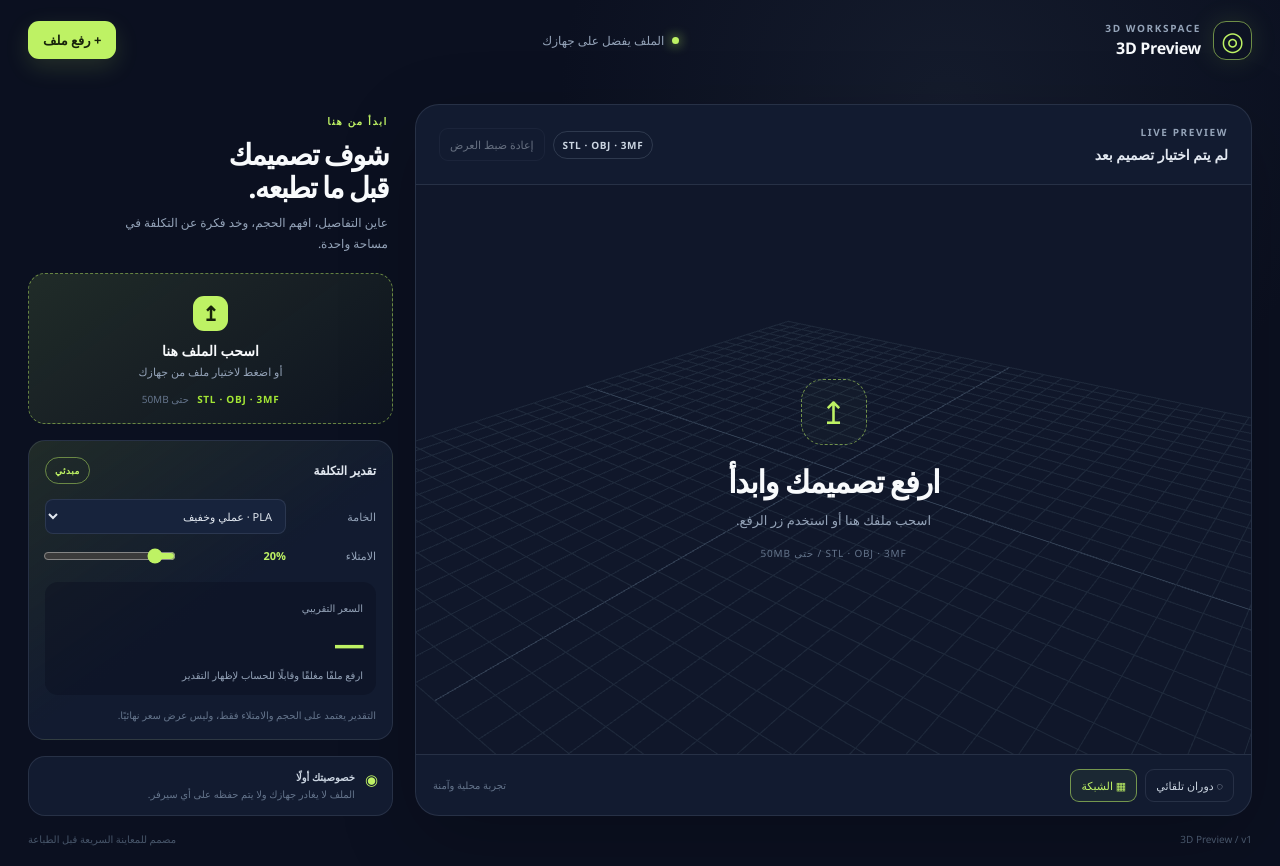
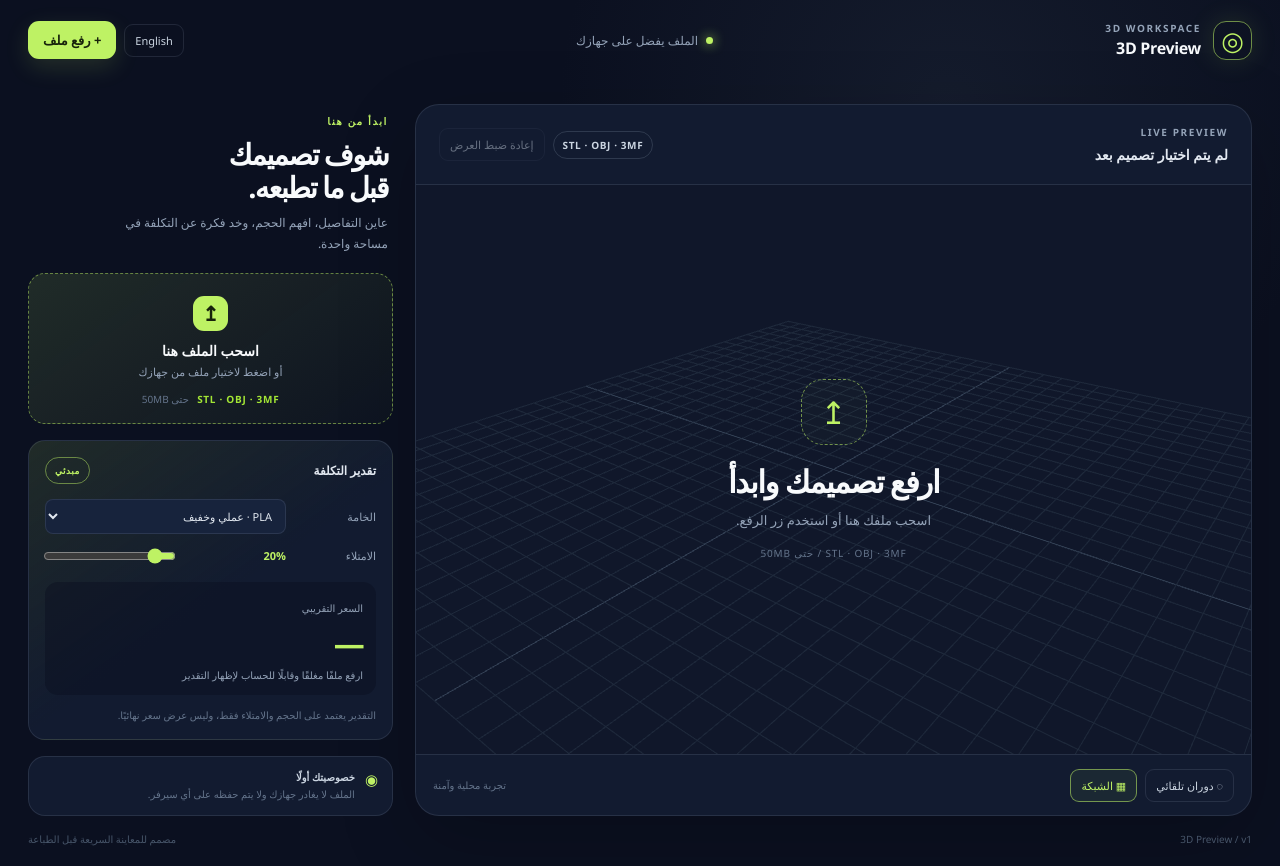
Before and after one commit to muhamaadessam/mojassam-3d, a Next.js app: page / in a window 1280 px wide. Built offline with nearby package versions, Linux system fonts and the light colour scheme.

Commit message:
Add Arabic and English UI

```diff
--- a/app/globals.css
+++ b/app/globals.css
@@ -14,6 +14,7 @@ button:disabled { cursor: not-allowed; opacity: .45; }
 .eyebrow { margin: 0; color: var(--color-text-muted); font-size: 10px; font-weight: 800; letter-spacing: .16em; text-transform: uppercase; }
 .accent { color: var(--color-brand); }
 .topbar-note { display: flex; align-items: center; gap: 8px; color: var(--color-text-muted); font-size: 12px; }
+.topbar-actions { display: flex; align-items: center; gap: 8px; }
 .online-dot { width: 7px; height: 7px; border-radius: 50%; background: var(--color-brand); box-shadow: 0 0 12px var(--color-brand); }
 .primary-button { border: 0; border-radius: 11px; padding: 12px 17px; background: var(--color-brand); color: var(--color-brand-ink); font-weight: 800; box-shadow: var(--shadow-brand); }
 .primary-button.compact { padding: 10px 15px; font-size: 13px; }
--- a/app/page.tsx
+++ b/app/page.tsx
@@ -11,6 +11,7 @@ type SupportedFormat = 'stl' | 'obj' | '3mf';
 type ViewerState = 'idle' | 'loading' | 'ready' | 'error';
 type MaterialKey = 'pla' | 'petg';
 type UnitKey = 'mm' | 'cm' | 'in';
+type LanguageKey = 'ar' | 'en';
 
 type ModelMetadata = {
   format: SupportedFormat;
@@ -35,6 +36,102 @@ const MATERIALS: Record<MaterialKey, PricingConfig> = {
 };
 const UNIT_FACTORS: Record<UnitKey, number> = { mm: 1, cm: 0.1, in: 1 / 25.4 };
 const UNIT_LABELS: Record<UnitKey, string> = { mm: 'mm', cm: 'cm', in: 'in' };
+const COPY = {
+  ar: {
+    language: 'English',
+    privacyStatus: 'الملف يفضل على جهازك',
+    upload: '+ رفع ملف',
+    noFile: 'لم يتم اختيار تصميم بعد',
+    reset: 'إعادة ضبط العرض',
+    loadingTitle: 'بنجهز المعاينة…',
+    idleTitle: 'ارفع تصميمك وابدأ',
+    loadingBody: 'ثواني ونظهر المجسم هنا.',
+    idleBody: 'اسحب ملفك هنا أو استخدم زر الرفع.',
+    fileLimit: 'STL · OBJ · 3MF / حتى 50MB',
+    stageHint: 'اسحب للتدوير · عجلة الماوس للتكبير · زر يمين للتحريك',
+    autoRotate: '◌ دوران تلقائي',
+    grid: '▦ الشبكة',
+    localSafe: 'تجربة محلية وآمنة',
+    start: 'ابدأ من هنا',
+    heroLine1: 'شوف تصميمك',
+    heroLine2: 'قبل ما تطبعه.',
+    intro: 'عاين التفاصيل، افهم الحجم، وخد فكرة عن التكلفة في مساحة واحدة.',
+    dropTitle: 'اسحب الملف هنا',
+    dropSubtitle: 'أو اضغط لاختيار ملف من جهازك',
+    designData: 'بيانات التصميم',
+    fileSize: 'الحجم',
+    triangles: 'المثلثات',
+    dimensions: 'الأبعاد',
+    unit: 'وحدة القياس',
+    mm: 'ميليمتر (mm)',
+    cm: 'سنتيمتر (cm)',
+    inches: 'بوصة (in)',
+    estimate: 'تقدير التكلفة',
+    preliminary: 'مبدئي',
+    material: 'الخامة',
+    pla: 'PLA · عملي وخفيف',
+    petg: 'PETG · أقوى ومتين',
+    infill: 'الامتلاء',
+    approxPrice: 'السعر التقريبي',
+    weightDetails: (weight: string, rate: string) => `وزن متوقع ${weight} جم · سعر ${rate} ج.م/جم`,
+    noEstimate: 'ارفع ملفًا مغلقًا وقابلًا للحساب لإظهار التقدير',
+    estimateNote: 'التقدير يعتمد على الحجم والامتلاء فقط، وليس عرض سعر نهائيًا.',
+    privacyTitle: 'خصوصيتك أولًا',
+    privacyBody: 'الملف لا يغادر جهازك ولا يتم حفظه على أي سيرفر.',
+    footer: 'مصمم للمعاينة السريعة قبل الطباعة',
+    unsupported: 'الصيغة غير مدعومة. ارفع STL أو OBJ أو 3MF.',
+    tooLarge: 'الملف أكبر من 50MB. جرّب تصدير نسخة أخف.',
+    parseError: 'لم نقدر نقرأ الملف. تأكد أنه ملف 3D سليم ثم جرّب مرة ثانية.',
+    fileClosed: 'ارفع ملفًا مغلقًا وقابلًا للحساب لإظهار التقدير',
+  },
+  en: {
+    language: 'العربية',
+    privacyStatus: 'Your file stays on your device',
+    upload: '+ Upload file',
+    noFile: 'No design selected yet',
+    reset: 'Reset view',
+    loadingTitle: 'Preparing preview…',
+    idleTitle: 'Upload your design',
+    loadingBody: 'We will show the model here in a moment.',
+    idleBody: 'Drop your file here or use the upload button.',
+    fileLimit: 'STL · OBJ · 3MF / up to 50MB',
+    stageHint: 'Drag to orbit · scroll to zoom · right-click to pan',
+    autoRotate: '◌ Auto-rotate',
+    grid: '▦ Grid',
+    localSafe: 'Private and local',
+    start: 'Start here',
+    heroLine1: 'See your design',
+    heroLine2: 'before you print it.',
+    intro: 'Inspect details, understand the size, and get a quick cost estimate in one place.',
+    dropTitle: 'Drop your file here',
+    dropSubtitle: 'or click to choose a file from your device',
+    designData: 'Design data',
+    fileSize: 'File size',
+    triangles: 'Triangles',
+    dimensions: 'Dimensions',
+    unit: 'Measurement unit',
+    mm: 'Millimeters (mm)',
+    cm: 'Centimeters (cm)',
+    inches: 'Inches (in)',
+    estimate: 'Cost estimate',
+    preliminary: 'Preliminary',
+    material: 'Material',
+    pla: 'PLA · practical and light',
+    petg: 'PETG · stronger and durable',
+    infill: 'Infill',
+    approxPrice: 'Estimated price',
+    weightDetails: (weight: string, rate: string) => `Expected weight ${weight} g · Rate ${rate} EGP/g`,
+    noEstimate: 'Upload a closed, measurable file to show an estimate',
+    estimateNote: 'This estimate uses volume and infill only; it is not a final quote.',
+    privacyTitle: 'Privacy first',
+    privacyBody: 'Your file never leaves your device or gets saved to a server.',
+    footer: 'Built for quick checks before printing',
+    unsupported: 'Unsupported format. Upload an STL, OBJ, or 3MF file.',
+    tooLarge: 'The file is larger than 50MB. Try exporting a lighter version.',
+    parseError: 'We could not read this file. Make sure it is a valid 3D file and try again.',
+    fileClosed: 'Upload a closed, measurable file to show an estimate',
+  },
+} as const;
 
 function getThemeColor(token: string) {
   if (typeof document === 'undefined') return '#ffffff';
@@ -53,7 +150,7 @@ function formatBytes(bytes: number) {
 }
 
 function formatNumber(value: number, digits = 1) {
-  return new Intl.NumberFormat('ar-EG', { maximumFractionDigits: digits }).format(value);
+  return new Intl.NumberFormat('en-US', { maximumFractionDigits: digits }).format(value);
 }
 
 function parseModel(file: File, format: SupportedFormat) {
@@ -147,12 +244,20 @@ export default function Home() {
   const [viewerState, setViewerState] = useState<ViewerState>('idle');
   const [metadata, setMetadata] = useState<ModelMetadata | null>(null);
   const [error, setError] = useState('');
+  const [language, setLanguage] = useState<LanguageKey>('ar');
   const [materialKey, setMaterialKey] = useState<MaterialKey>('pla');
   const [unit, setUnit] = useState<UnitKey>('mm');
   const [infill, setInfill] = useState(20);
   const [gridVisible, setGridVisible] = useState(true);
   const [autoRotate, setAutoRotate] = useState(false);
   const [modelColor, setModelColor] = useState(() => getThemeColor(MATERIALS.pla.colorToken));
+  const text = COPY[language];
+
+  useEffect(() => {
+    document.documentElement.lang = language;
+    document.documentElement.dir = language === 'ar' ? 'rtl' : 'ltr';
+    document.title = language === 'ar' ? '3D Preview — عاين تصميمك قبل الطباعة' : '3D Preview — Preview before you print';
+  }, [language]);
 
   useEffect(() => {
     const host = viewerHostRef.current;
@@ -257,12 +362,12 @@ export default function Home() {
     const format = getFormat(file.name);
     if (!format) {
       setViewerState('error');
-      setError('الصيغة غير مدعومة. ارفع STL أو OBJ أو 3MF.');
+      setError(text.unsupported);
       return;
     }
     if (file.size > MAX_FILE_SIZE) {
       setViewerState('error');
-      setError('الملف أكبر من 50MB. جرّب تصدير نسخة أخف.');
+      setError(text.tooLarge);
       return;
     }
 
@@ -292,7 +397,7 @@ export default function Home() {
       requestAnimationFrame(fitModel);
     } catch {
       setViewerState('error');
-      setError('لم نقدر نقرأ الملف. تأكد أنه ملف 3D سليم ثم جرّب مرة ثانية.');
+      setError(text.parseError);
     }
   };
 
@@ -325,17 +430,20 @@ export default function Home() {
           <div className="brand-mark" aria-hidden="true">◎</div>
           <div><p className="eyebrow">3D WORKSPACE</p><h1>3D Preview</h1></div>
         </div>
-        <div className="topbar-note"><span className="online-dot" /> الملف يفضل على جهازك</div>
-        <button className="primary-button compact" onClick={() => fileInputRef.current?.click()}>+ رفع ملف</button>
+        <div className="topbar-note"><span className="online-dot" /> {text.privacyStatus}</div>
+        <div className="topbar-actions">
+          <button className="ghost-button language-button" onClick={() => setLanguage((value) => value === 'ar' ? 'en' : 'ar')} aria-label={text.language}>{text.language}</button>
+          <button className="primary-button compact" onClick={() => fileInputRef.current?.click()}>{text.upload}</button>
+        </div>
       </header>
 
       <div className="workspace">
-        <section className="viewer-card" aria-label="مساحة عرض التصميم ثلاثي الأبعاد">
+        <section className="viewer-card" aria-label={language === 'ar' ? 'مساحة عرض التصميم ثلاثي الأبعاد' : '3D design preview area'}>
           <div className="viewer-header">
-            <div><p className="eyebrow">LIVE PREVIEW</p><strong>{metadata?.fileName ?? 'لم يتم اختيار تصميم بعد'}</strong></div>
+            <div><p className="eyebrow">LIVE PREVIEW</p><strong>{metadata?.fileName ?? text.noFile}</strong></div>
             <div className="viewer-badges">
               <span className="soft-badge">{metadata ? metadata.format.toUpperCase() : 'STL · OBJ · 3MF'}</span>
-              <button className="ghost-button" onClick={resetCamera} disabled={!metadata}>إعادة ضبط العرض</button>
+              <button className="ghost-button" onClick={resetCamera} disabled={!metadata}>{text.reset}</button>
             </div>
           </div>
 
@@ -343,29 +451,29 @@ export default function Home() {
             {viewerState !== 'ready' && (
               <div className="stage-message" role="status" aria-live="polite">
                 <div className="upload-orb">↥</div>
-                <h2>{viewerState === 'loading' ? 'بنجهز المعاينة…' : 'ارفع تصميمك وابدأ'}</h2>
-                <p>{viewerState === 'loading' ? 'ثواني ونظهر المجسم هنا.' : 'اسحب ملفك هنا أو استخدم زر الرفع.'}</p>
-                {viewerState === 'idle' && <span className="format-note">STL · OBJ · 3MF / حتى 50MB</span>}
+                <h2>{viewerState === 'loading' ? text.loadingTitle : text.idleTitle}</h2>
+                <p>{viewerState === 'loading' ? text.loadingBody : text.idleBody}</p>
+                {viewerState === 'idle' && <span className="format-note">{text.fileLimit}</span>}
                 {viewerState === 'error' && <div className="error-message">{error}</div>}
               </div>
             )}
-            {viewerState === 'ready' && <div className="stage-hint">اسحب للتدوير · عجلة الماوس للتكبير · زر يمين للتحريك</div>}
+            {viewerState === 'ready' && <div className="stage-hint">{text.stageHint}</div>}
           </div>
 
           <div className="viewer-toolbar">
             <div className="toolbar-group">
-              <button className={`tool-button ${autoRotate ? 'active' : ''}`} onClick={() => setAutoRotate((value) => !value)} aria-pressed={autoRotate}>◌ دوران تلقائي</button>
-              <button className={`tool-button ${gridVisible ? 'active' : ''}`} onClick={() => setGridVisible((value) => !value)} aria-pressed={gridVisible}>▦ الشبكة</button>
+              <button className={`tool-button ${autoRotate ? 'active' : ''}`} onClick={() => setAutoRotate((value) => !value)} aria-pressed={autoRotate}>{text.autoRotate}</button>
+              <button className={`tool-button ${gridVisible ? 'active' : ''}`} onClick={() => setGridVisible((value) => !value)} aria-pressed={gridVisible}>{text.grid}</button>
             </div>
-            <span className="viewer-tip">تجربة محلية وآمنة</span>
+            <span className="viewer-tip">{text.localSafe}</span>
           </div>
         </section>
 
         <aside className="control-panel">
           <div className="panel-intro">
-            <p className="eyebrow accent">ابدأ من هنا</p>
-            <h2>شوف تصميمك<br />قبل ما تطبعه.</h2>
-            <p>عاين التفاصيل، افهم الحجم، وخد فكرة عن التكلفة في مساحة واحدة.</p>
+            <p className="eyebrow accent">{text.start}</p>
+            <h2>{text.heroLine1}<br />{text.heroLine2}</h2>
+            <p>{text.intro}</p>
           </div>
 
           <label
@@ -383,49 +491,49 @@ export default function Home() {
           >
             <input ref={fileInputRef} type="file" accept=".stl,.obj,.3mf" onChange={handleFileChange} />
             <span className="dropzone-icon">↥</span>
-            <span className="dropzone-title">اسحب الملف هنا</span>
-            <span className="dropzone-subtitle">أو اضغط لاختيار ملف من جهازك</span>
-            <span className="dropzone-formats">STL · OBJ · 3MF <i>حتى 50MB</i></span>
+            <span className="dropzone-title">{text.dropTitle}</span>
+            <span className="dropzone-subtitle">{text.dropSubtitle}</span>
+            <span className="dropzone-formats">STL · OBJ · 3MF <i>{language === 'ar' ? 'حتى 50MB' : 'up to 50MB'}</i></span>
           </label>
 
           {metadata && (
             <section className="info-section">
-              <div className="section-heading"><span>بيانات التصميم</span><span className="file-chip">.{metadata.format}</span></div>
+              <div className="section-heading"><span>{text.designData}</span><span className="file-chip">.{metadata.format}</span></div>
               <div className="stat-grid">
-                <div><span>الحجم</span><strong>{formatBytes(metadata.fileSize)}</strong></div>
-                <div><span>المثلثات</span><strong>{formatNumber(metadata.triangleCount, 0)}</strong></div>
-                <div className="wide-stat"><span>الأبعاد ({UNIT_LABELS[unit]})</span><strong>{dimensions}</strong></div>
+                <div><span>{text.fileSize}</span><strong>{formatBytes(metadata.fileSize)}</strong></div>
+                <div><span>{text.triangles}</span><strong>{formatNumber(metadata.triangleCount, 0)}</strong></div>
+                <div className="wide-stat"><span>{text.dimensions} ({UNIT_LABELS[unit]})</span><strong>{dimensions}</strong></div>
               </div>
               <div className="control-row">
-                <label htmlFor="unit">وحدة القياس</label>
+                <label htmlFor="unit">{text.unit}</label>
                 <select id="unit" value={unit} onChange={(event) => setUnit(event.target.value as UnitKey)}>
-                  <option value="mm">ميليمتر (mm)</option>
-                  <option value="cm">سنتيمتر (cm)</option>
-                  <option value="in">بوصة (in)</option>
+                  <option value="mm">{text.mm}</option>
+                  <option value="cm">{text.cm}</option>
+                  <option value="in">{text.inches}</option>
                 </select>
               </div>
             </section>
           )}
 
           <section className="pricing-card">
-            <div className="section-heading"><span>تقدير التكلفة</span><span className="estimate-badge">مبدئي</span></div>
+            <div className="section-heading"><span>{text.estimate}</span><span className="estimate-badge">{text.preliminary}</span></div>
             <div className="pricing-controls">
-              <label>الخامة<select value={materialKey} onChange={(event) => { const next = event.target.value as MaterialKey; setMaterialKey(next); setModelColor(getThemeColor(MATERIALS[next].colorToken)); }}><option value="pla">PLA · عملي وخفيف</option><option value="petg">PETG · أقوى ومتين</option></select></label>
-              <label>الامتلاء <output>{infill}%</output><input type="range" min="10" max="100" step="5" value={infill} onChange={(event) => setInfill(Number(event.target.value))} /></label>
+              <label>{text.material}<select value={materialKey} onChange={(event) => { const next = event.target.value as MaterialKey; setMaterialKey(next); setModelColor(getThemeColor(MATERIALS[next].colorToken)); }}><option value="pla">{text.pla}</option><option value="petg">{text.petg}</option></select></label>
+              <label>{text.infill} <output>{infill}%</output><input type="range" min="10" max="100" step="5" value={infill} onChange={(event) => setInfill(Number(event.target.value))} /></label>
             </div>
             <div className="price-result">
-              <span>السعر التقريبي</span>
-              <strong>{estimatedPrice ? <>{formatNumber(estimatedPrice)} <small>ج.م</small></> : '—'}</strong>
-              <p>{estimatedWeight ? `وزن متوقع ${formatNumber(estimatedWeight, 1)} جم · سعر ${selectedMaterial.rate} ج.م/جم` : 'ارفع ملفًا مغلقًا وقابلًا للحساب لإظهار التقدير'}</p>
+              <span>{text.approxPrice}</span>
+              <strong>{estimatedPrice ? <>{formatNumber(estimatedPrice)} <small>{language === 'ar' ? 'ج.م' : 'EGP'}</small></> : '—'}</strong>
+              <p>{estimatedWeight ? text.weightDetails(formatNumber(estimatedWeight, 1), formatNumber(selectedMaterial.rate, 0)) : text.noEstimate}</p>
             </div>
-            <p className="fine-print">التقدير يعتمد على الحجم والامتلاء فقط، وليس عرض سعر نهائيًا.</p>
+            <p className="fine-print">{text.estimateNote}</p>
           </section>
 
-          <div className="privacy-note"><span>◉</span><p><strong>خصوصيتك أولًا</strong><br />الملف لا يغادر جهازك ولا يتم حفظه على أي سيرفر.</p></div>
+          <div className="privacy-note"><span>◉</span><p><strong>{text.privacyTitle}</strong><br />{text.privacyBody}</p></div>
         </aside>
       </div>
 
-      <footer className="footer-note"><span>3D Preview / v1</span><span>مصمم للمعاينة السريعة قبل الطباعة</span></footer>
+      <footer className="footer-note"><span>3D Preview / v1</span><span>{text.footer}</span></footer>
     </main>
   );
 }
```
